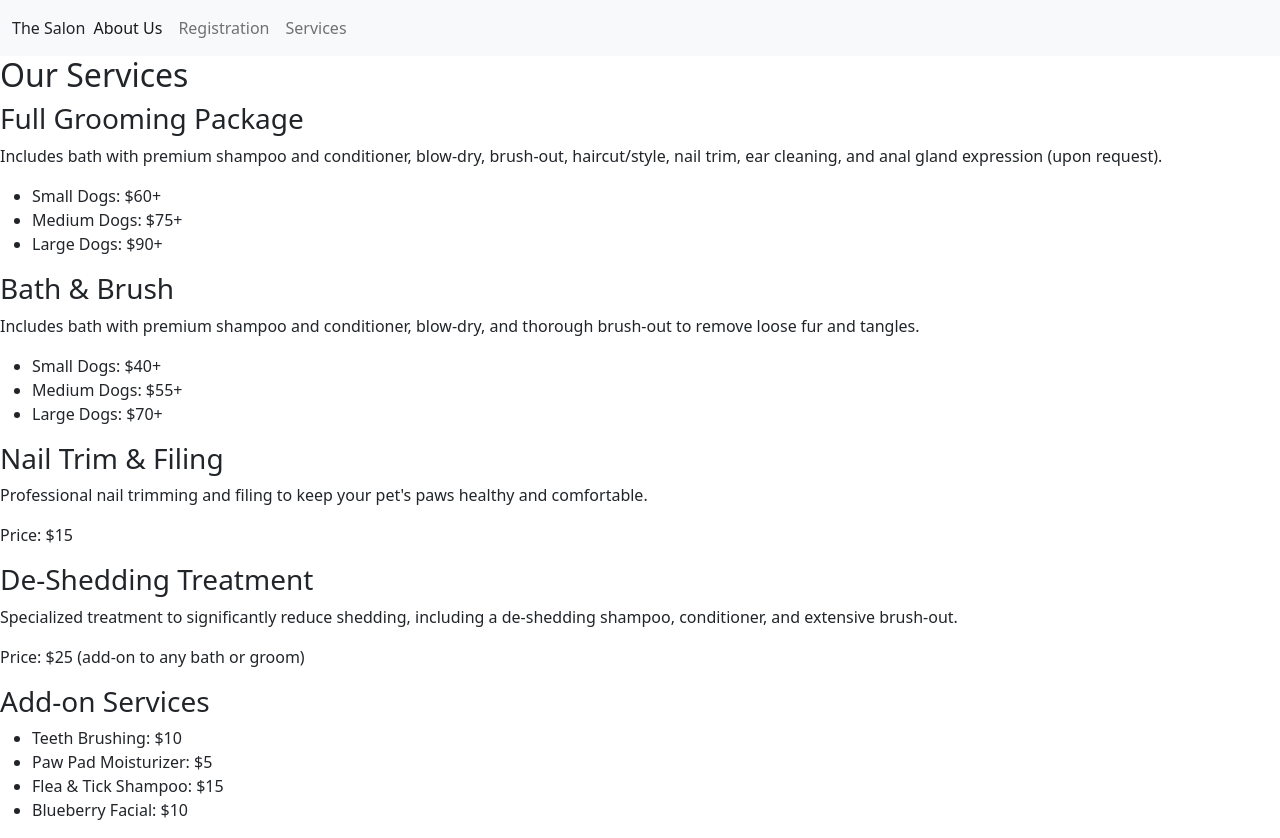
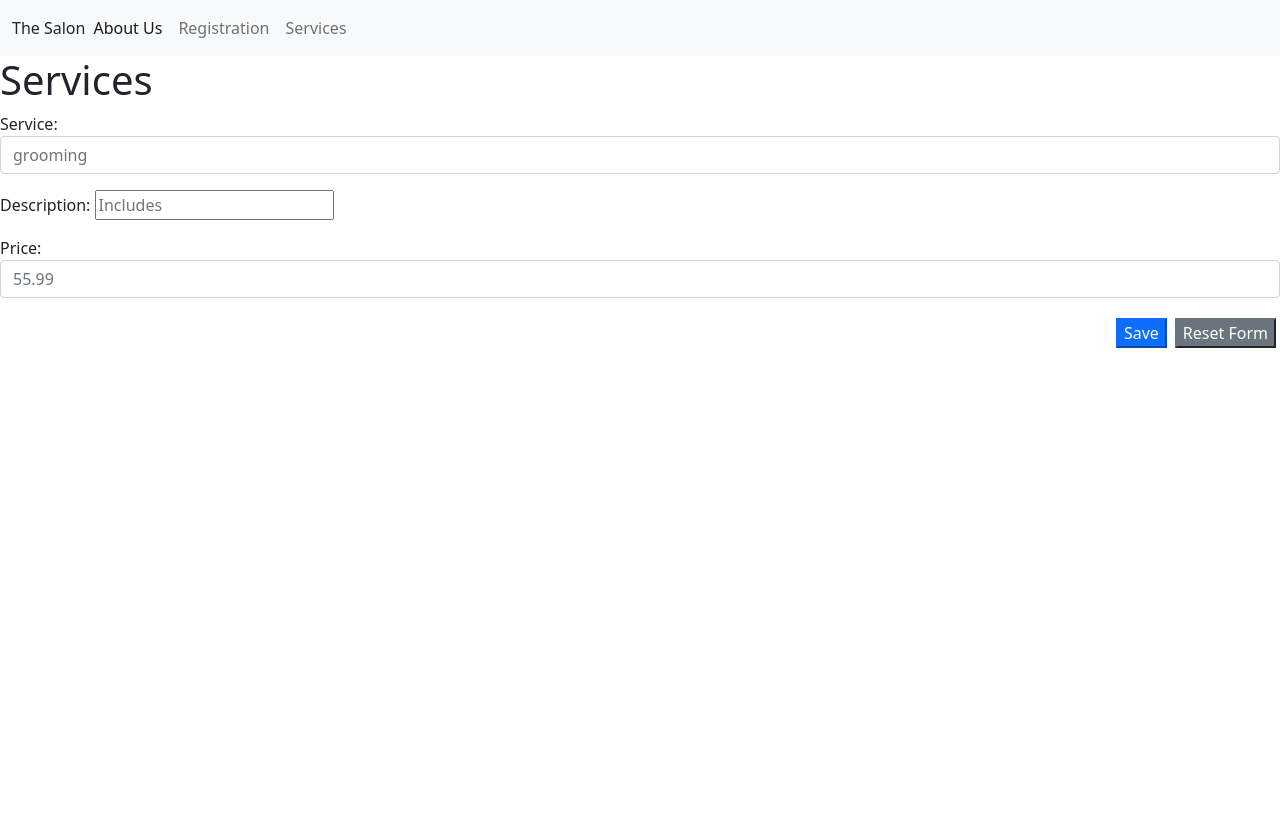
Before and after one commit to johnasrochon/pet-salon, a plain HTML site: page services.html in a window 1280 px wide. After the commit the page ends 800 px from the top, so only its background shows below. Drawn offline with nearby package versions, Linux system fonts and the light colour scheme.

Commit message:
pet-salon2

```diff
--- a/services.html
+++ b/services.html
@@ -31,52 +31,31 @@
   </div>
 </nav>
 
+<h1>Services</h1>
 
+<form id="servicesForm" class id="container m-5 bg-light border p-4">
+
+  <div class="mb-3">
+        <label class="form-lable">Service:</label>
+        <input type="text" id="serviceName" class="form-control" placeholder="grooming" required>
+  </div>
+
+  <div class="mb-3">
+        <label class="form-lable">Description:</label>
+        <input type="text" id="serviceDescriptionass="form-control" placeholder="Includes" required>
+  </div>
+
+  <div class="mb-3">
+        <label class="form-lable">Price:</label>
+        <input type="text" id="servicePrice" class="form-control" placeholder="55.99" required step="any">
+  </div>
+
+  <div class="d-flex justify-content-end">
+       <button type="submit" class="btn-primary m-1">Save</button>
+         <button type="reset" class="btn-secondary m-1">Reset Form</button>
+  </div>
+</form>
 
 
 </body>
 </html>
-
-
-<section id="services">
-    <h2>Our Services</h2>
-    <div class="service-list">
-        <div class="service-item">
-            <h3>Full Grooming Package</h3>
-            <p>Includes bath with premium shampoo and conditioner, blow-dry, brush-out, haircut/style, nail trim, ear cleaning, and anal gland expression (upon request).</p>
-            <ul>
-                <li>Small Dogs: $60+</li>
-                <li>Medium Dogs: $75+</li>
-                <li>Large Dogs: $90+</li>
-            </ul>
-        </div>
-        <div class="service-item">
-            <h3>Bath & Brush</h3>
-            <p>Includes bath with premium shampoo and conditioner, blow-dry, and thorough brush-out to remove loose fur and tangles.</p>
-            <ul>
-                <li>Small Dogs: $40+</li>
-                <li>Medium Dogs: $55+</li>
-                <li>Large Dogs: $70+</li>
-            </ul>
-        </div>
-        <div class="service-item">
-            <h3>Nail Trim & Filing</h3>
-            <p>Professional nail trimming and filing to keep your pet's paws healthy and comfortable.</p>
-            <p>Price: $15</p>
-        </div>
-        <div class="service-item">
-            <h3>De-Shedding Treatment</h3>
-            <p>Specialized treatment to significantly reduce shedding, including a de-shedding shampoo, conditioner, and extensive brush-out.</p>
-            <p>Price: $25 (add-on to any bath or groom)</p>
-        </div>
-        <div class="service-item">
-            <h3>Add-on Services</h3>
-            <ul>
-                <li>Teeth Brushing: $10</li>
-                <li>Paw Pad Moisturizer: $5</li>
-                <li>Flea & Tick Shampoo: $15</li>
-                <li>Blueberry Facial: $10</li>
-            </ul>
-        </div>
-    </div>
-</section>
```
